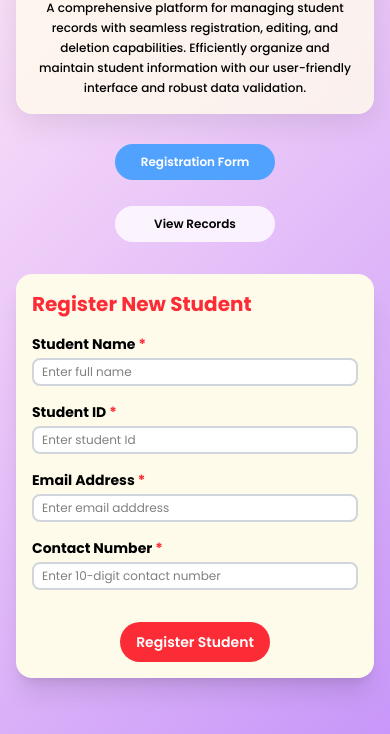
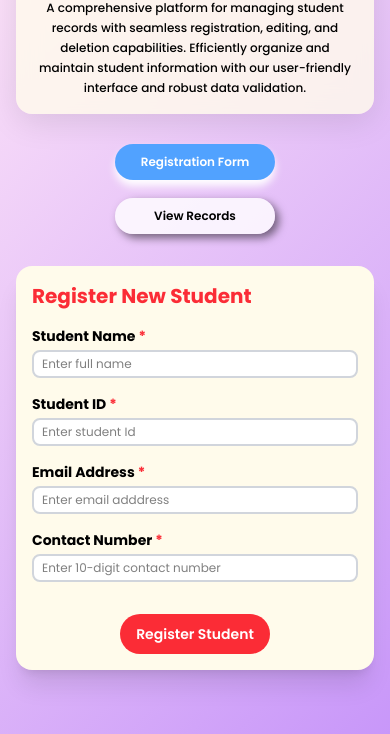
Before and after one commit to VaibhavKumar215/Student-Registration-System, a website: page index.html in a window 390 px wide. Shown: the part 110-844 px from the top of the page. Drawn offline with Linux system fonts and the light colour scheme.

Commit message:
some improvements

```diff
--- a/index.html
+++ b/index.html
@@ -6,7 +6,7 @@
     <meta name="viewport" content="width=device-width, initial-scale=1.0">
     <meta name="description"
         content="A comprehensive student registration system for managing student records with add, edit, and delete functionality">
-    <meta name="keywords" content="student registration, student management, educational system">
+    <meta name="keywords" content="student registration system, student management system, educational system">
     <meta name="author" content="Vaibhav Kumar">
 
     <title>Student Registration System - Manage Student Records</title>
--- a/index.js
+++ b/index.js
@@ -123,7 +123,6 @@ function ValidateForm(formData) {
 
     // Validate student ID
     const idRegex = /^\d+$/
-    console.log(idRegex.test(id));
     if (!idRegex.test(id)) {
         showError('studentID', 'idError', 'Field must contain only numbers');
         isValid = false;
@@ -247,8 +246,6 @@ searchInput.addEventListener('input', function () {
     // Toggle “No records” message
     noMatchRecords.classList.toggle('hidden', !records);
     noMatchRecords.classList.toggle('flex', records);
-
-
 });
 
 //Edit and delete event listener
--- a/input.css
+++ b/input.css
@@ -27,6 +27,7 @@ body {
     @apply max-w-[1200px] mx-auto sm:p-6 p-4;
 }
 
+
 /* Header */
 header {
     @apply bg-amber-50/80 backdrop-blur-md rounded-2xl p-4 mb-8 text-center shadow-[0_8px_32px_rgb(0,0,0,0.1)];
@@ -52,17 +53,18 @@ h3 {
     @apply text-xs sm:text-sm md:text-base lg:text-lg font-medium leading-5 md:leading-7;
 }
 
+
 /* Navigation Tabs */
 .nav-tabs {
-    @apply flex flex-col sm:flex-row gap-6 justify-center items-center mb-8
+    @apply flex flex-col sm:flex-row gap-4 justify-center items-center mb-8
 }
 
 .tab-btn {
-    @apply bg-white/80 py-2.5 px-4 text-xs sm:text-base rounded-3xl cursor-pointer font-semibold transition-all sm:shadow-[4px_4px_8px_rgb(0,0,0,0.5)] duration-[0.3s] ease-out min-w-40;
+    @apply bg-white/80 py-2.5 px-4 text-xs sm:text-base rounded-3xl cursor-pointer font-semibold transition-all shadow-[4px_4px_8px_rgb(0,0,0,0.5)] duration-[0.3s] ease-out min-w-40;
 }
 
 .tab-btn.active {
-    @apply bg-blue-400 text-white sm:shadow-[0_6px_8px_rgb(255,255,255)] transition-all -translate-y-0.5;
+    @apply bg-blue-400 text-white shadow-[0_6px_8px_rgb(255,255,255)] transition-all -translate-y-0.5;
 }
 
 .tab-btn:hover {
```
Also changed, not shown: output.css.
